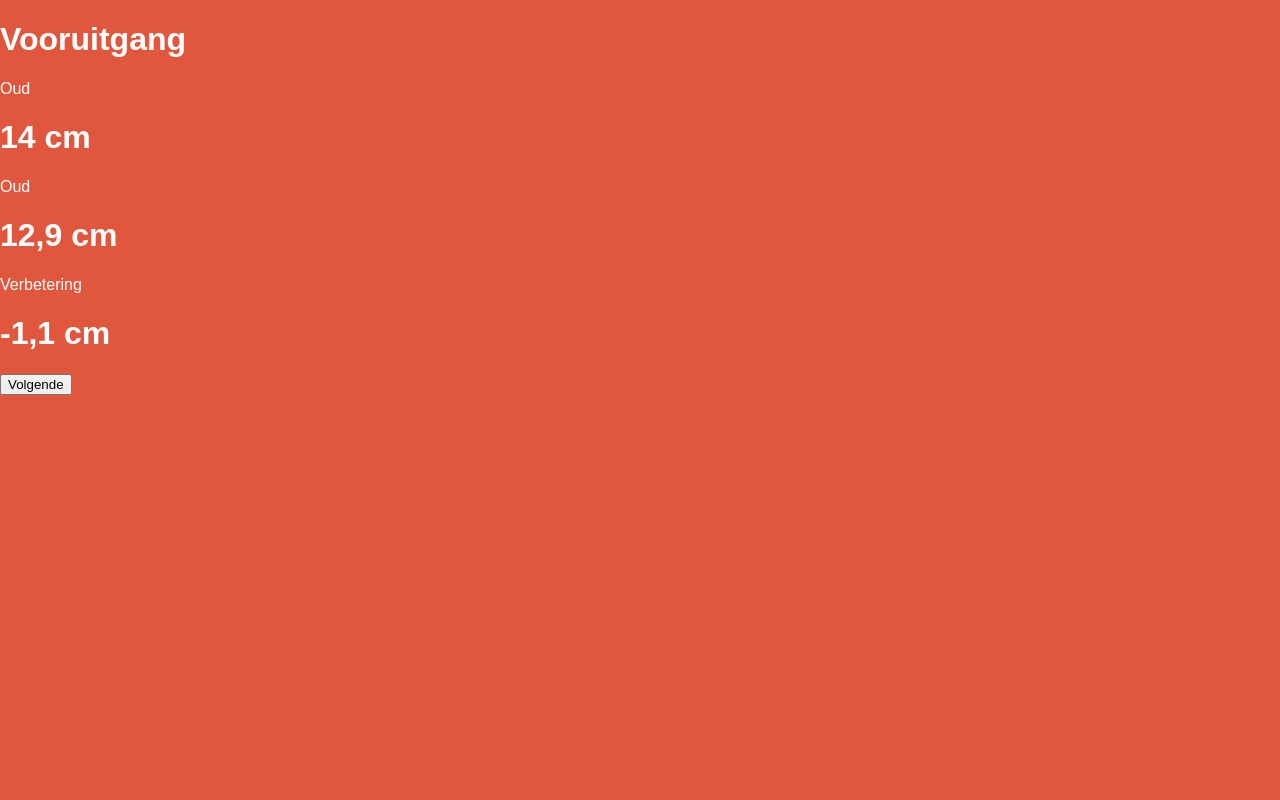
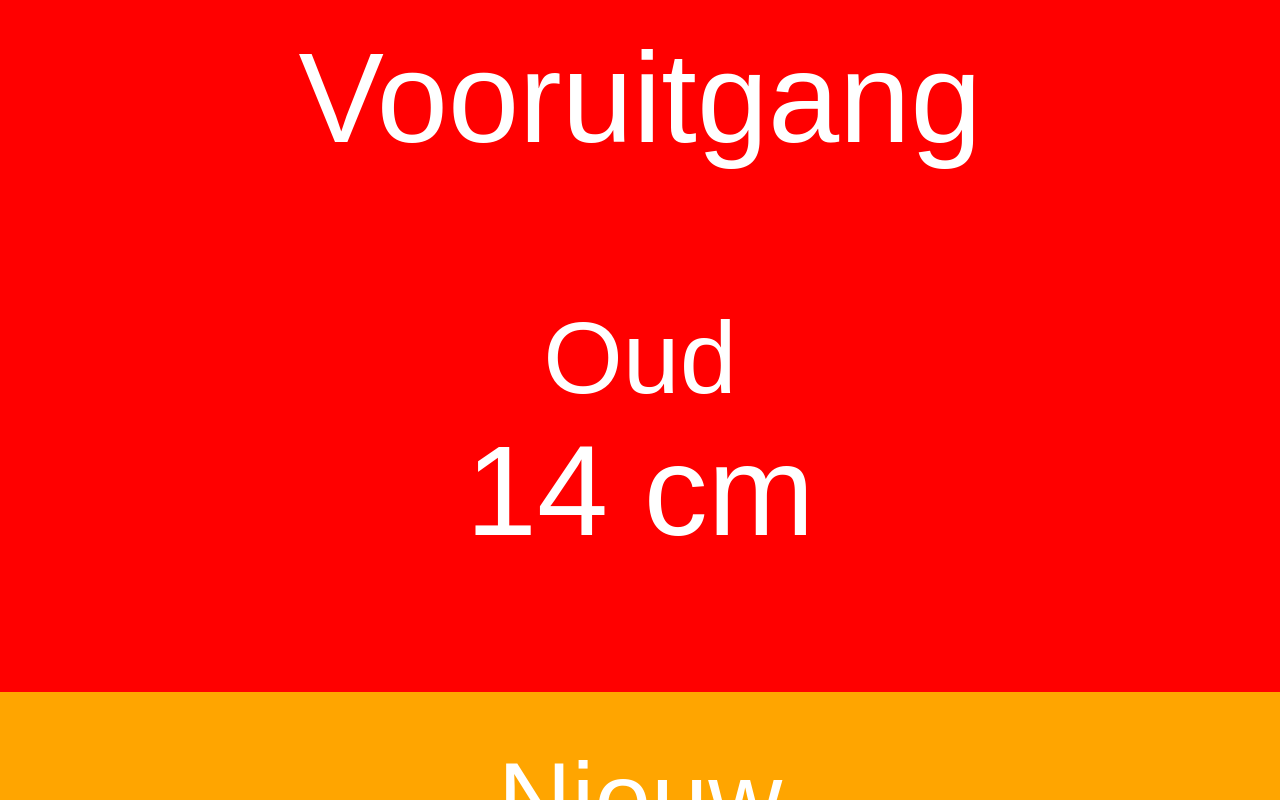
Before and after one commit to Timmotus/react_oogoefeningen_pwa, a React (Create React App) app: page /progress in a window 1280 px wide. Built offline with nearby package versions, Linux system fonts and the light colour scheme.

Commit message:
Added and Improved

```diff
--- a/package.json
+++ b/package.json
@@ -7,6 +7,7 @@
     "@testing-library/react": "^11.2.6",
     "@testing-library/user-event": "^12.8.3",
     "axios": "^0.21.1",
+    "idb-keyval": "^5.0.6",
     "materialize-css": "^1.0.0-rc.2",
     "react": "^17.0.2",
     "react-dom": "^17.0.2",
--- a/src/components/Exercise.js
+++ b/src/components/Exercise.js
@@ -8,8 +8,8 @@ const Excercise = () => {
             <h1>Klaar!</h1>
             <span>Voortgang zien?</span>
             <div className="exercise-buttons">
-                <button>Ja</button>
-                <button>Nee</button>
+                <button onClick={() => window.location.href = '/progress'}>Ja</button>
+                <button onClick={() => window.location.href = '/'}>Nee</button>
             </div>
         </div>
     );
--- a/src/components/Home.css
+++ b/src/components/Home.css
@@ -16,9 +16,24 @@
     font-weight: normal;
 }
 
+.wait h1 {
+    margin: 0 1em;
+    font-size: 15vw;
+    font-weight: normal;
+}
+
 .home-container img {
     max-width: 40vh;
     width: 40vh;
+}
+
+.home-container .smaller {
+    width: 5em;
+    height: 40vh;
+    object-position: 0 0;
+    object-fit: cover;
+    position: absolute;
+    top: 0;
 }
 
 .home-container span {
@@ -61,3 +76,14 @@
 .home-container button i {
     font-size: 3rem;
 }
+
+.icon {
+    font-size: 5vh;
+    position: absolute;
+    top: .5em;
+    right: .5em;
+}
+
+.icon-2 {
+    top: 2em;
+}
--- a/src/components/Home.js
+++ b/src/components/Home.js
@@ -1,16 +1,48 @@
-import React from "react";
+import React, {useState} from "react";
+import { get, set } from 'idb-keyval';
 
 import './Home.css'
 
 const Home = () => {
+
+    const [time, setTime] = useState(0);
+
+    const home = () => {
         return (
             <div className="home-container">
+                <i className="material-icons icon" onClick={() => window.location.href = '/info'}>help</i>
+                <i className="material-icons icon icon-2" onClick={() => window.location.href = '/info'}>account_circle</i>
                 <img src={'./assets/face_phone.png'} alt=""/>
                 <h1>Welkom!</h1>
                 <span>Er staan oefeningen voor je klaar!</span>
-            <button onClick={() => window.location.href = '/exercise'}><i className="material-icons">play_arrow</i>Start<i/></button>
+                <button onClick={async () => { await set('time', 10); window.location.href = '/exercise'}}><i className="material-icons">play_arrow</i>Start<i/></button>
             </div>
         );
     }
 
+    const wait = () => {
+        return (
+            <div className="home-container wait">
+                <img src={'./assets/face_phone.png'} alt="" className="smaller"/>
+                <span>Nog {time}s Wachten</span>
+                <h1>Lekker bezig!</h1>
+                <span>Als de timer klaar is kan je weer oefenen!</span>
+                <button onClick={() => window.location.href = '/info'}><i className="material-icons">person</i>Profiel<i/></button>
+            </div>
+        );
+    }
+
+    const updateTime = async () => {
+        const value = await get('time');
+        setTime(value);
+    };
+
+    const timer = setInterval(updateTime, 1000);
+
+    updateTime();
+    if (time > 0) return wait();
+    else return home();
+
+}
+
 export default Home;
--- a/src/components/InfoPage.js
+++ b/src/components/InfoPage.js
@@ -1,5 +1,5 @@
 import React, {Component} from "react";
-import "materialize-css";
+import M from "materialize-css";
 import {Carousel} from "react-materialize";
 import "./InfoPage.css";
 
@@ -38,13 +38,13 @@ export default class InfoPage extends Component {
                     </div>
                 </Carousel>
                 <div className="carousel-controls">
-                    <span>Overslaan</span>
+                    <span onClick={() => window.location.href = '/'}>Overslaan</span>
                     <div className="indicators" style={{opacity: 0}}>
                         <div className='indicator'/>
                         <div className='indicator'/>
                         <div className='indicator'/>
                     </div>
-                    <span>Volgende</span>
+                    <span onClick={() => { M.Carousel.getInstance(document.querySelector('#info-carousel')).next() }}>Volgende</span>
                 </div>
             </div>
         );
--- a/src/components/Progress.css
+++ b/src/components/Progress.css
@@ -0,0 +1,70 @@
+.progress-container {
+    display: grid;
+    grid-template-columns: 1fr;
+    justify-content: center;
+    align-items: center;
+
+    height: 100%;
+    width: 100%;
+    text-align: center;
+    background-color: transparent;
+}
+
+.progress-container h1 {
+    margin: 0 auto 1em;
+    font-size: 10vw;
+    font-weight: normal;
+}
+
+.progress-container span {
+    margin: 0 1em;
+    font-size: 8vw;
+}
+
+.progress-container button {
+    display: block;
+    text-align: center;
+    width: 40vw;
+
+    color: #fff;
+    font-size: 8vw;
+    padding: .2em;
+    margin: .3em auto 0;
+
+    border: none;
+    border-radius: .3em;
+    box-shadow: 0 .1em #0f212a;
+    background-color: #1b3642;
+    transition: .2s;
+}
+
+.exercise-container button:hover {
+    cursor: pointer;
+    background-color: #294e5e;
+}
+
+.exercise-container button:active {
+    cursor: pointer;
+    box-shadow: none;
+    transition: 0s;
+    transform: translateY(10%) scale(0.95);
+    background-color: #294e5e;
+}
+
+.progress-container .progress-old {
+    padding-top: 3em;
+    height: 100%;
+    background-color: red;
+}
+
+.progress-container .progress-new {
+    padding-top: 3em;
+    height: 100%;
+    background-color: orange;
+}
+
+.progress-container .progress-improve {
+    padding-top: 3em;
+    height: 100%;
+    background-color: green;
+}
--- a/src/components/Progress.js
+++ b/src/components/Progress.js
@@ -11,13 +11,13 @@ const Progress = () => {
                 <h1>14 cm</h1>
             </div>
             <div className="progress-new">
-                <span>Oud</span>
+                <span>Nieuw</span>
                 <h1>12,9 cm</h1>
             </div>
             <div className="progress-improve">
                 <span>Verbetering</span>
                 <h1>-1,1 cm</h1>
-                <button>Volgende</button>
+                <button onClick={() => window.location.href = '/'}>Volgende</button>
             </div>
         </div>
     );
--- a/src/index.js
+++ b/src/index.js
@@ -2,5 +2,26 @@ import React from 'react';
 import ReactDOM from 'react-dom';
 
 import App from './App';
+import {get, set} from "idb-keyval";
+
+// Setup Timer time storage.
+get('time')
+    .then((value) => {
+        if (value === undefined)
+            set('time', 0)
+                .then(() => console.log('Successfully set-up timer time storage.'));
+        else console.log('Timer time storage was already set-up.');
+    })
+    .catch(() => console.log('Failed to set-up timer time storage.'));
+
+// Setup Timer
+const timer = setInterval(
+    async () => {
+        const time = await get ('time');
+        if (time > 0)
+            await set('time', time - 1);
+        else clearInterval(timer);
+    }, 1000
+);
 
 ReactDOM.render(<App />, document.getElementById('root'));
```
Also changed, not shown: public/assets/face_phone.png, 1 other file (tests, documents, lock files or other folders). Lines whose indentation alone changed are shown as unchanged.
